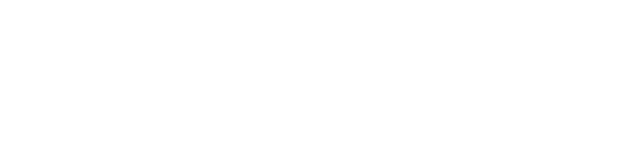
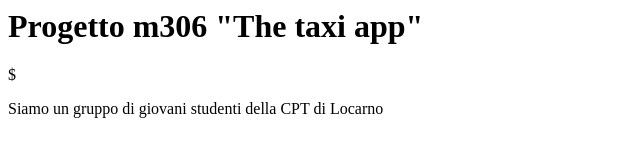
Before and after one commit to giada-pintos/progetto_m306, a plain HTML site: page index.html in a window 1280 px wide. Shown: the whole page, without its empty margins (0-640 px from the left). Drawn offline with Linux system fonts and the light colour scheme.

Commit message:
Start of homepage

```diff
--- a/index.html
+++ b/index.html
@@ -1,12 +1,12 @@
 <html>
     <head>
         <title>Taxi App</title>
-
         <link rel="stylesheet" href="src/style.css">
     </head>
     <body>
         <div>
-
+        <h1>Progetto m306 "The taxi app"</h1>$
+        <p>Siamo un gruppo di giovani studenti della CPT di Locarno</p>
         </div>
 
 
```
Also changed, not shown: src/img/man.svg (renamed from src/svg/man.svg), src/img/woman.svg (renamed from src/svg/woman.svg).
